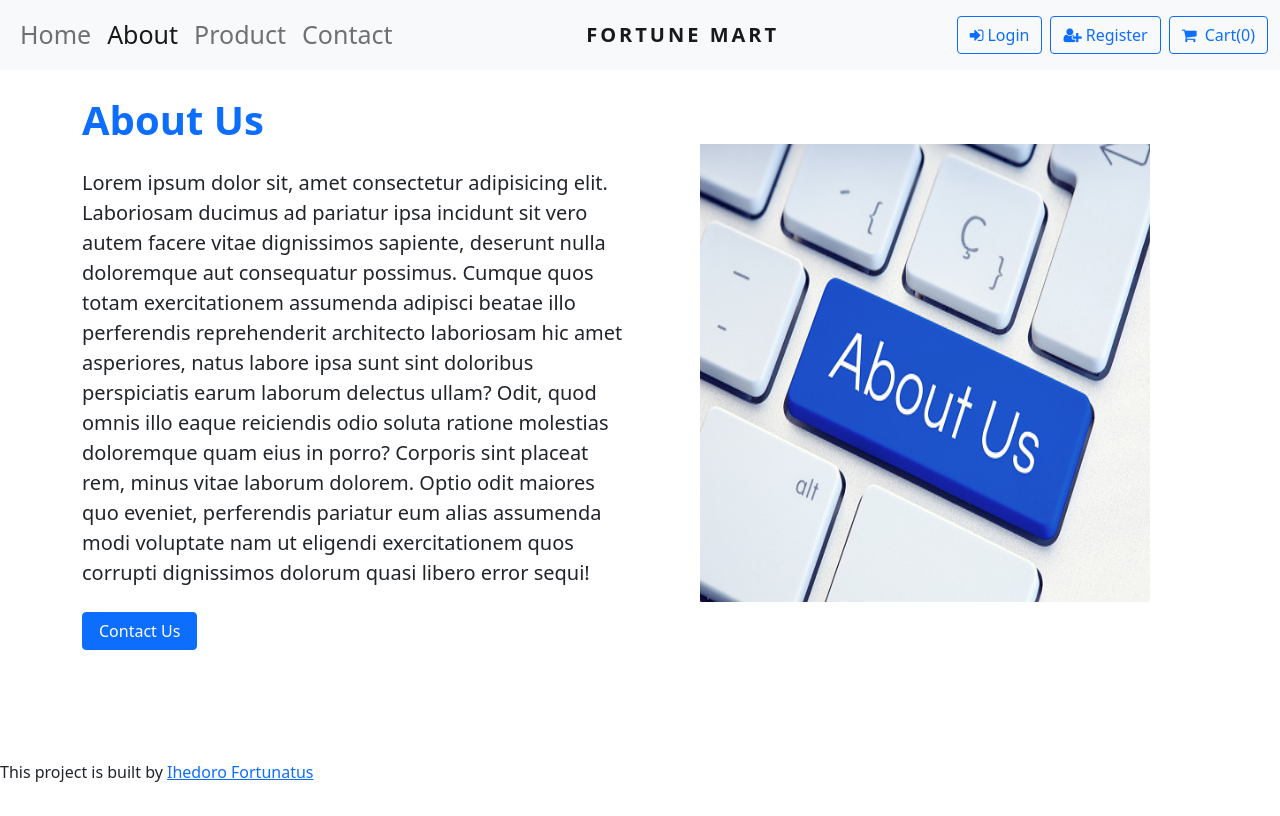
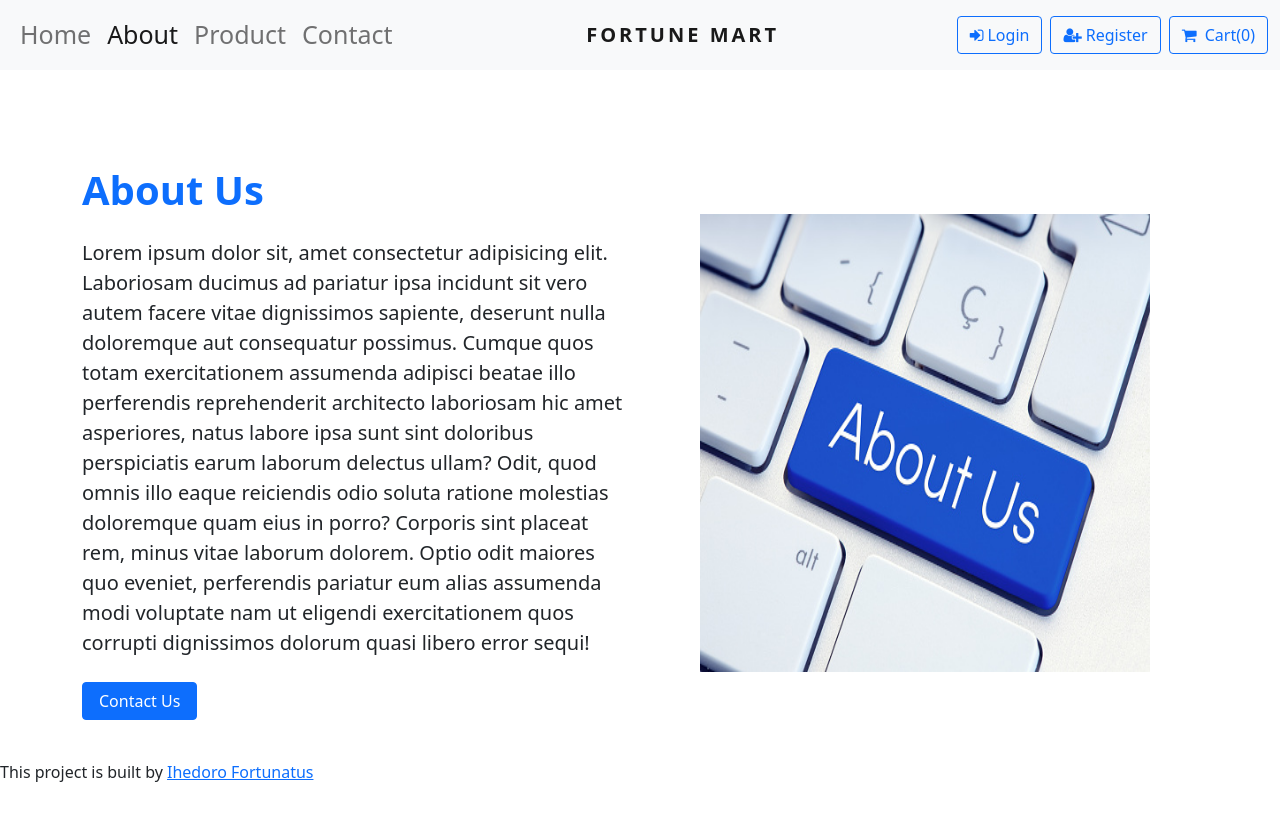
Before and after one commit to fortuneonyeka/E-commerce-shop, a React (Create React App) app: page /about in a window 1280 px wide. Built offline with nearby package versions, Linux system fonts and the light colour scheme.

Commit message:
reduce carusel height

```diff
--- a/src/index.css
+++ b/src/index.css
@@ -10,9 +10,9 @@
   font-size: 25px;
 }
 
-.navbar {
+/* .navbar {
   position: fixed; top: 0; left: 0; z-index: 9999; width: 100%;
-}
+} */
 
 /* Crad  */
 .card {
@@ -29,3 +29,7 @@
    bottom:0;
    width:100%;
 }
+
+.carousel-inner {
+  height: 600px;
+}
```
